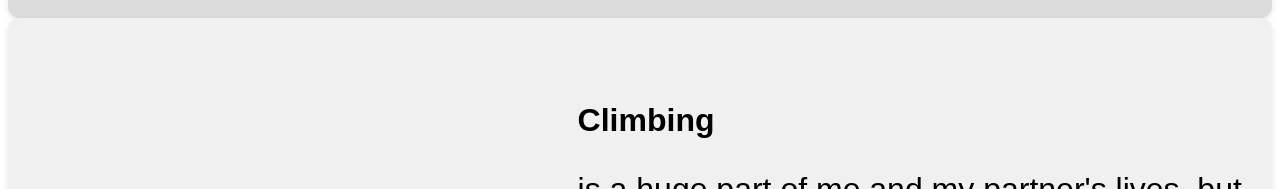
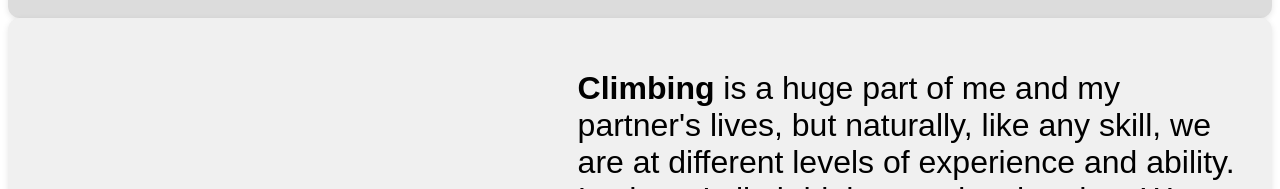
Before and after one commit to BookerGrass/Unit1-Final-BG, a React (Vite) app in the folder Climbing-App/: page /about in a window 1280 px wide. Shown: the part 298-487 px from the top of the page. Built offline with nearby package versions, Linux system fonts and the light colour scheme.

Commit message:
fixed console errors with the AboutPage

```diff
--- a/Climbing-App/src/Components/AboutPage.jsx
+++ b/Climbing-App/src/Components/AboutPage.jsx
@@ -14,17 +14,17 @@ function AboutPage() {
       <div className="about-content">
         <img className="about-image" src={Picture} alt="Me and My Partner" />
         <p className="about-text">
-          <p className="about-text-first">Climbing</p> is a huge part of me and
-          my partner's lives, but naturally, like any skill, we are at different
-          levels of experience and ability. In short, I climb higher grades than
-          her. We love climbing together, but she would get discouraged when she
-          didn't "climb as hard as she should". When I saw her get down on
-          herself, it made me think of some way to fix this. I think that just
-          walking through the doors of the gym is something to be celebrated,
-          not just climbing hard, and I want to spread that feeling to every
-          climber. Using me and my partner's love for climbing and goofy little
-          guys, I came up with this site. I hope it helps others have a positive
-          outlook on climbing.
+          <span className="about-text-first">Climbing</span> is a huge part of
+          me and my partner's lives, but naturally, like any skill, we are at
+          different levels of experience and ability. In short, I climb higher
+          grades than her. We love climbing together, but she would get
+          discouraged when she didn't "climb as hard as she should". When I saw
+          her get down on herself, it made me think of some way to fix this. I
+          think that just walking through the doors of the gym is something to
+          be celebrated, not just climbing hard, and I want to spread that
+          feeling to every climber. Using me and my partner's love for climbing
+          and goofy little guys, I came up with this site. I hope it helps
+          others have a positive outlook on climbing.
           <br />
           <br />
           Just Keep Climbing!
```
